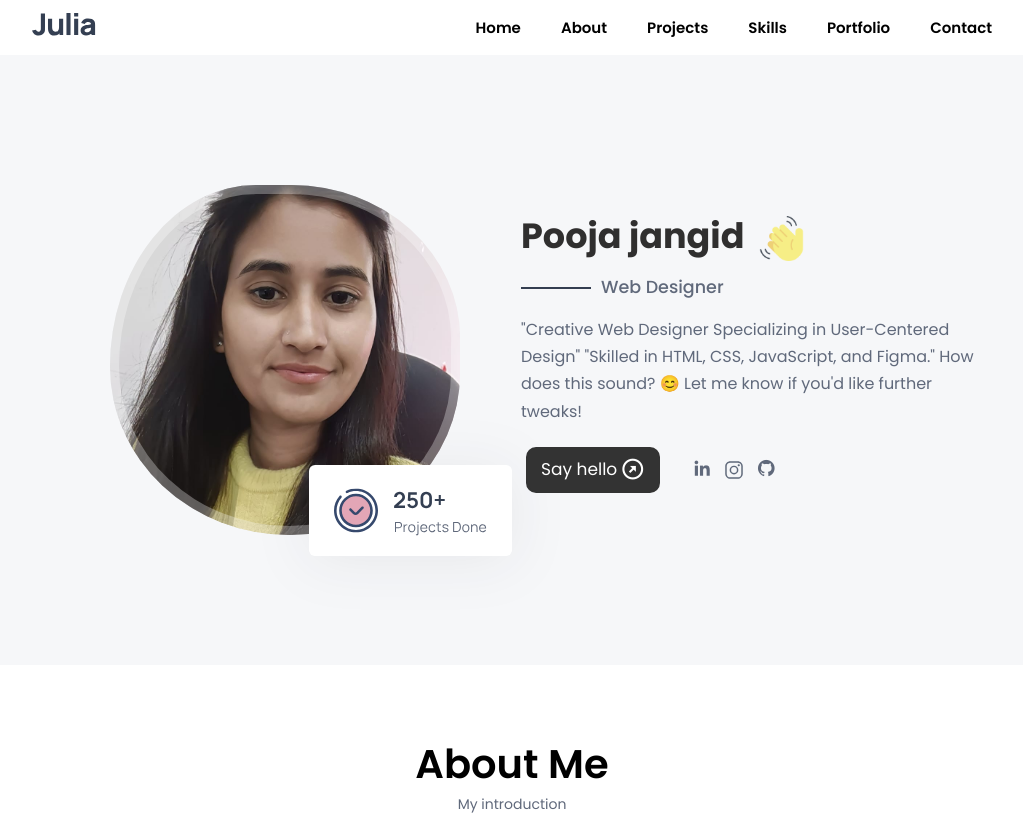
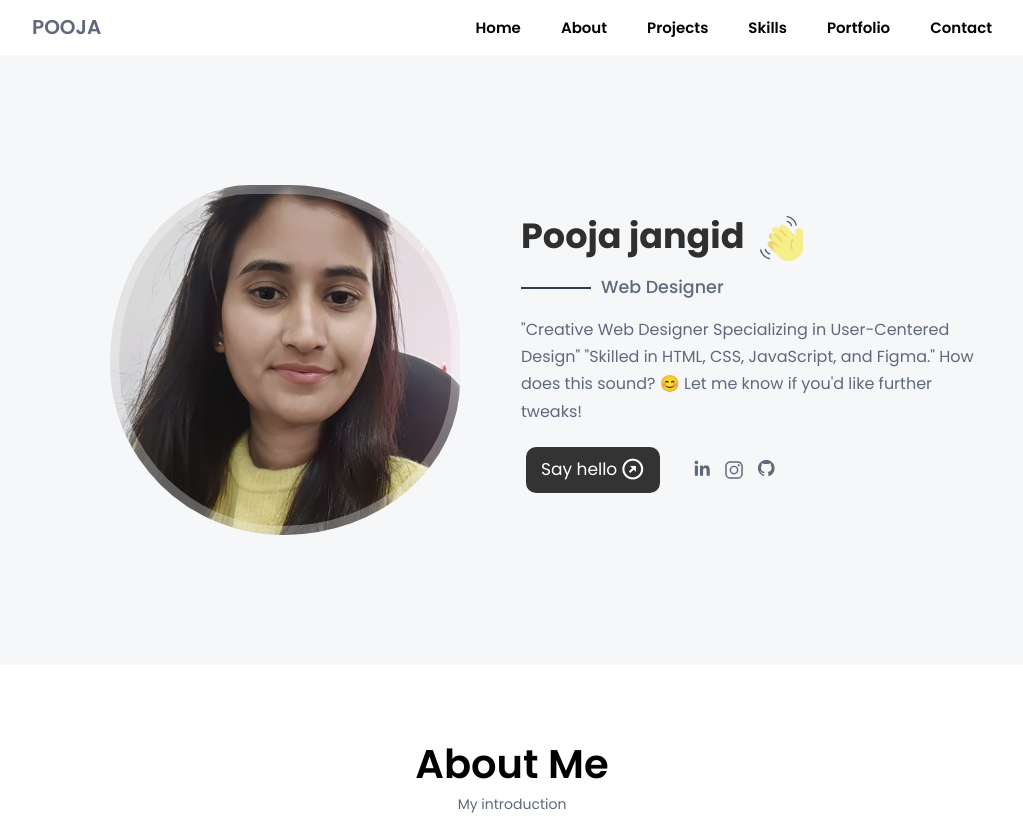
Before and after one commit to poojajangid1999/puja-jangidportfolio, a plain HTML site: page index.html in a window 1280 px wide. Shown: the top 820 px of the page, without its empty margins (128-1151 px from the left). Drawn offline with nearby package versions, Linux system fonts and the light colour scheme.

Commit message:
Your commit message here

```diff
--- a/assets/css/style.css
+++ b/assets/css/style.css
@@ -264,6 +264,12 @@ body.nav-active { overflow: hidden; }
   text-transform: uppercase;
   font-size: 1.4em;
 }
+.brand .logo-name{
+  margin-top: 3px;
+    font-size: 20px;
+    margin-bottom: 0px;
+    font-weight: 600;
+}
 .brand a, .brand a:visited {
   color: #ffffff;
   text-decoration: none;
@@ -299,12 +305,9 @@ nav ul li a{
 
 }
 nav ul li a:hover, nav ul li a:visited:hover {
-  background: #2581DC;
-  color: #ffffff;
-}
-.navbar-dropdown li a{
-  background: #2581DC;
-}
+  color: #838282;
+}
+
 nav ul li a:not(:only-child):after, nav ul li a:visited:not(:only-child):after {
   padding-left: 4px;
   content: ' \025BE';
--- a/index.html
+++ b/index.html
@@ -53,9 +53,7 @@
   <section class="navigation">
     <div class="nav-container">
       <div class="brand">
-        <a href="#" class="logo">
-          <img src="./assets/images/logo-dark.svg" width="64" height="24" alt="Julia home">
-        </a>
+        <h5 class="logo-name">pooja</h5>
       </div>
       <nav>
         <div class="nav-mobile"><a id="navbar-toggle" href="#!"><span></span></a></div>
@@ -93,8 +91,6 @@
         <div class="container">
           <figure class="hero-banner">
             <div class="my-image"></div>
-            <img src="./assets/images/hero-shape.svg" width="203" height="91" alt="250+ Projects Done" class="shape"
-              data-reveal="top" data-reveal-delay="0.25s">
           </figure>
 
           <div class="hero-content">
@@ -292,7 +288,7 @@
           </div>
 
 
-          <div class="project1 project-block mb-3" style="background-color: #f8f5fb; border-radius: 5px;">
+          <!-- <div class="project1 project-block mb-3" style="background-color: #f8f5fb; border-radius: 5px;">
             <div class="row">
               <div class="col-lg-6 col-md-6">
                 <div class="card-content" data-reveal="left">
@@ -357,7 +353,7 @@
 
 
             </div>
-          </div>
+          </div> -->
 
           <div class="row">
 
```
